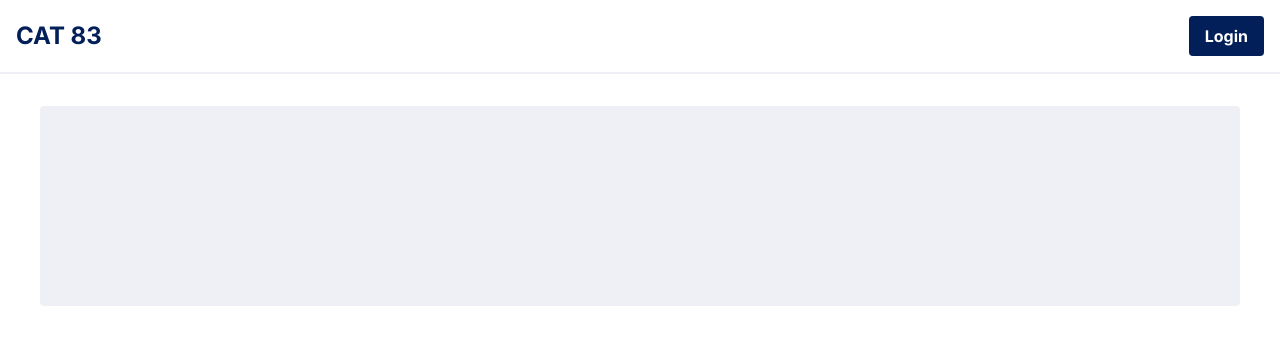
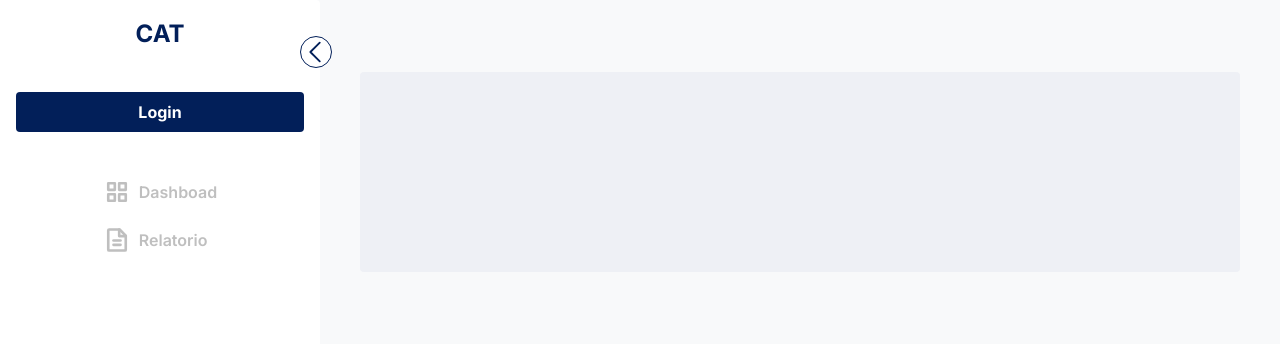
Before and after one commit to mboareto97/Cat83.React.App, a React (Vite) app: page / in a window 1280 px wide. Shown: the top 344 px of the page. Built offline with nearby package versions, Linux system fonts and the light colour scheme.

Commit message:
SideBar Included

```diff
--- a/src/components/Button.tsx
+++ b/src/components/Button.tsx
@@ -14,7 +14,7 @@ function ButtonRoot({children, className}: ButtonRootProps){
         {
             clsx
             (
-                'flex items-center justify-center w-min h-10 gap-2 py-3 px-4 cursor-pointer bg-blue-900 rounded font-bold text-white text-sm hover:bg-blue-700',
+                'flex items-center justify-center w-full h-10 gap-2 py-3 px-4 cursor-pointer bg-blue-900 rounded font-bold text-white text-sm hover:bg-blue-700',
                 className
             )
         }>
--- /dev/null
+++ b/src/components/Item.tsx
@@ -0,0 +1,29 @@
+import { Slot } from '@radix-ui/react-slot';
+import clsx from 'clsx';
+import { ReactNode } from 'react';
+import { Text } from './Text';
+
+
+export interface ItemProps{
+    children: ReactNode;
+    childrenIcon: ReactNode;
+}
+
+export function Item (props: ItemProps){
+    return(
+        <div className='w-full flex gap-2 items-center py-3 px-6 rounded bg-transparent cursor-pointer hover:bg-gray-100'>
+            <Slot className='text-gray-300 w-5 h-5'>
+                {props.childrenIcon}
+            </Slot>
+            <Text asChild className=
+            {
+                clsx
+                (
+                    'text-gray-300'
+                )
+            }>
+                {props.children}
+            </Text>
+        </div>
+    )
+}
--- a/src/components/NavBar.tsx
+++ /dev/null
@@ -1,72 +0,0 @@
-import { Slot } from '@radix-ui/react-slot';
-import clsx from 'clsx';
-import { ButtonHTMLAttributes, ReactNode } from 'react';
-import { Button } from './Button';
-import { Heading } from './Heading';
-
-
-export interface NavBarRootProps {
-    children: ReactNode;
-    className?: string;
-}
-
-function NavBarRoot({children, className}: NavBarRootProps){
-    return(
-        <div className=
-        {
-            clsx
-            (
-                'flex px-4 py-4 items-center justify-between bg-transparent border-b-2 border-gray-200',
-                className
-            )
-        }>
-            {children}
-        </div>
-    )
-}
-
-export interface NavBarIconProps {
-    children: ReactNode;
-}
-
-function NavBarIcon({children}: NavBarIconProps){
-    return(
-        <Slot className=''>
-            {children}
-        </Slot>
-    )
-}
-
-
-export interface NavBarButtonProps extends ButtonHTMLAttributes<HTMLButtonElement>{
-    children: ReactNode;
-}
-
-function NavBarButton(props: NavBarButtonProps) {
-    return(
-        <Button.Root {...props}>
-            <Button.Action>
-                {props.children}
-            </Button.Action>
-        </Button.Root>
-    )
-}
-
-export interface NavBarItemProps {
-    children: string;
-}
-
-function NavBarTitle(props: NavBarItemProps){
-    return(
-        <Heading>
-            {props.children}
-        </Heading>
-    )
-}
-
-export const NavBar = {
-    Root: NavBarRoot,
-    Icon: NavBarIcon,
-    Button: NavBarButton,
-    Title: NavBarTitle
-}
--- /dev/null
+++ b/src/components/SideBar.tsx
@@ -0,0 +1,97 @@
+import { Slot } from '@radix-ui/react-slot';
+import clsx from 'clsx';
+import { ButtonHTMLAttributes, ReactNode } from 'react';
+import { Button } from './Button';
+import { Text } from './Text';
+
+
+export interface SideBarRootProps {
+    children: ReactNode;
+    className?: string;
+    open: boolean;
+}
+
+function SideBarRoot(props: SideBarRootProps){
+
+    return(
+        <div className=
+        {
+            clsx
+            (
+                'flex flex-col h-full py-4 items-center gap-10 bg-white rounded-r',
+                [props.open ? "w-80 px-4" : "w-24 px-3"],
+                'duration-500 relative',
+                props.className
+            )
+        }>
+            {props.children}
+        </div>
+    )
+}
+
+export interface SideBarIconProps {
+    children: ReactNode;
+}
+
+function SideBarIcon({children}: SideBarIconProps){
+    return(
+        <Slot className=''>
+            {children}
+        </Slot>
+    )
+}
+
+
+export interface SideBarButtonProps extends ButtonHTMLAttributes<HTMLButtonElement>{
+    children: ReactNode;
+}
+
+function SideBarButton(props: SideBarButtonProps) {
+    return(
+        <Button.Root {...props}>
+            <Button.Action>
+                {props.children}
+            </Button.Action>
+        </Button.Root>
+    )
+}
+
+export interface SideBarItemProps extends SideBarRootProps{
+    childrenIcon: ReactNode;
+    children: ReactNode;
+}
+
+function SideBarItem(props: SideBarItemProps){
+
+    return(
+        <div className=
+        {
+            clsx
+            (
+                'w-full h-10 flex gap-2 items-center cursor-pointer text-gray-300 hover:text-blue-900',
+                [!props.open && 'justify-center']
+            )
+        }>
+            <Slot className='w-7 h-7'>
+                {props.childrenIcon}
+            </Slot>
+            <Text asChild className=
+            {
+                clsx
+                (
+                    'text-gray-300 font-semibold',
+                    [!props.open && 'hidden duration-500']
+                )
+            }>
+                {props.children}
+            </Text>
+        </div>
+    )
+}
+
+export const SideBar = {
+    Root: SideBarRoot,
+    Icon: SideBarIcon,
+    Button: SideBarButton,
+    Item: SideBarItem
+}
--- a/src/pages/Relatorio.tsx
+++ b/src/pages/Relatorio.tsx
@@ -1,20 +1,47 @@
+import clsx from "clsx";
+import { CaretLeft, FileText, SquaresFour } from "phosphor-react";
+import { useState } from "react";
 import { Heading } from "../components/Heading";
-import { NavBar } from "../components/NavBar";
+import { SideBar } from "../components/SideBar";
 
 export function Relatorio(){
+    const [open, setOpen] = useState(true);
+
     return(
-        <div className='w-full flex flex-col'>
-            <NavBar.Root>
-                <NavBar.Icon>
-                    <Heading size="md" children="CAT 83"></Heading>
-                </NavBar.Icon>
-                <NavBar.Button>
-                    Login
-                </NavBar.Button>
-            </NavBar.Root>
-            <form className='flex justify-center mt-8 '>
-                <div className='w-[1200px] h-[200px] rounded bg-gray-200'></div>
-            </form>
+        <div className='w-screen h-screen flex bg-gray-100'>
+            <div className='h-full flex flex-col'>
+                <SideBar.Root open={open}>
+                <CaretLeft className=
+                {
+                    clsx
+                    (
+                        'bg-white text-blue-900 text-2xl rounded-full absolute',
+                        '-right-3 top-9 border border-blue-900 cursor-pointer',
+                        [!open && 'rotate-180 duration-300']
+                    )
+                } onClick={() => setOpen(!open)}/>
+                    <SideBar.Icon>
+                        <Heading size="md" children="CAT"></Heading>
+                    </SideBar.Icon>
+                    <SideBar.Button>
+                        Login
+                    </SideBar.Button>
+                    <div className="flex flex-col gap-2">
+                        <SideBar.Item open={open} childrenIcon={<SquaresFour weight="bold" />}>
+                            {<a>Dashboad</a>}
+                        </SideBar.Item>
+                        <SideBar.Item open={open} childrenIcon={<FileText weight="bold" />} >
+                            {<a>Relatorio</a>}
+                        </SideBar.Item>
+                    </div>
+                </SideBar.Root>
+            </div>
+            <div id='content' className='w-full flex flex-col px-10 py-10 items-center'>
+                <form className='w-full flex justify-center mt-8 '>
+                    <div className='w-full h-[200px] rounded bg-gray-200'></div>
+                </form>
+            </div>
+
         </div>
     )
 }
```
